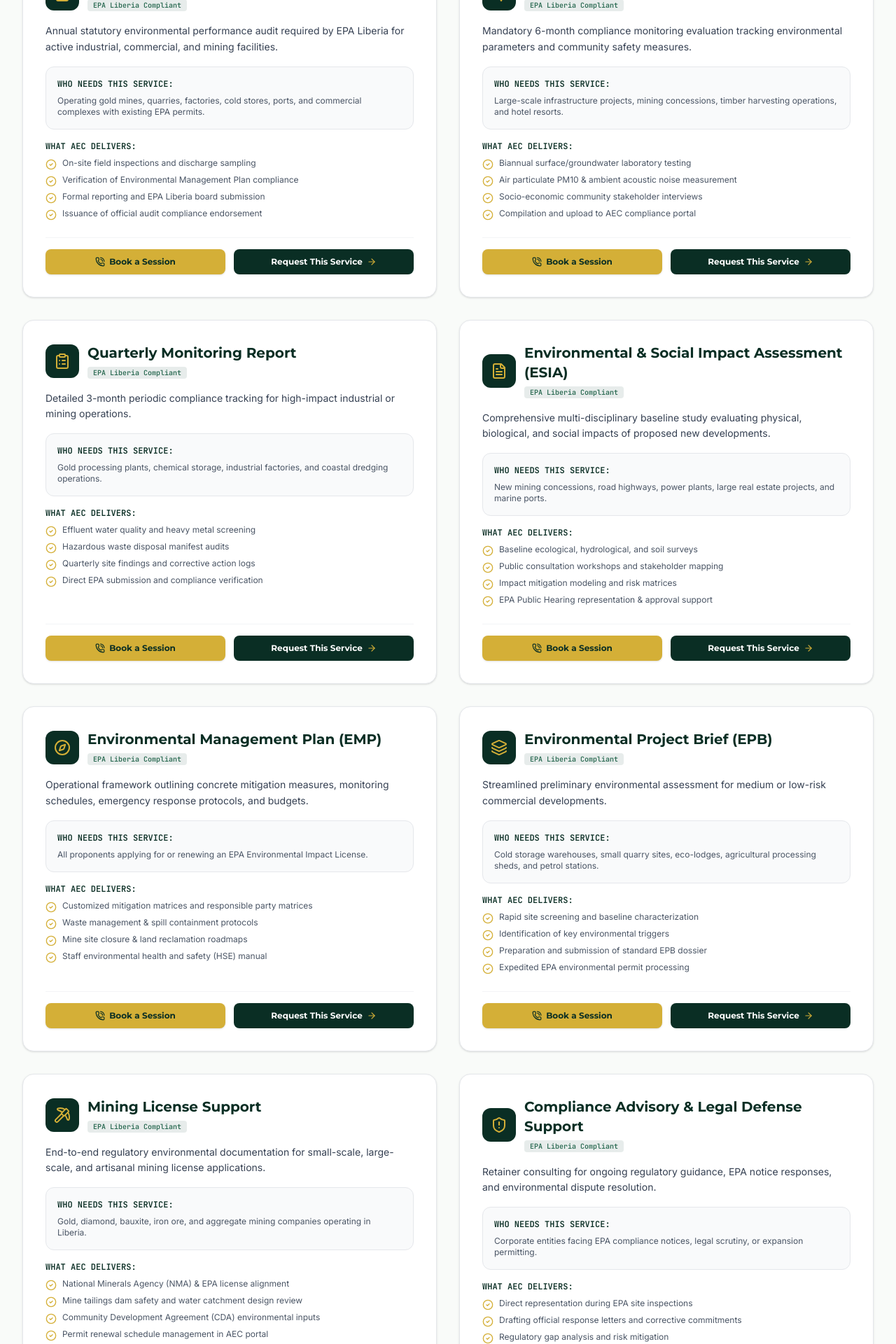
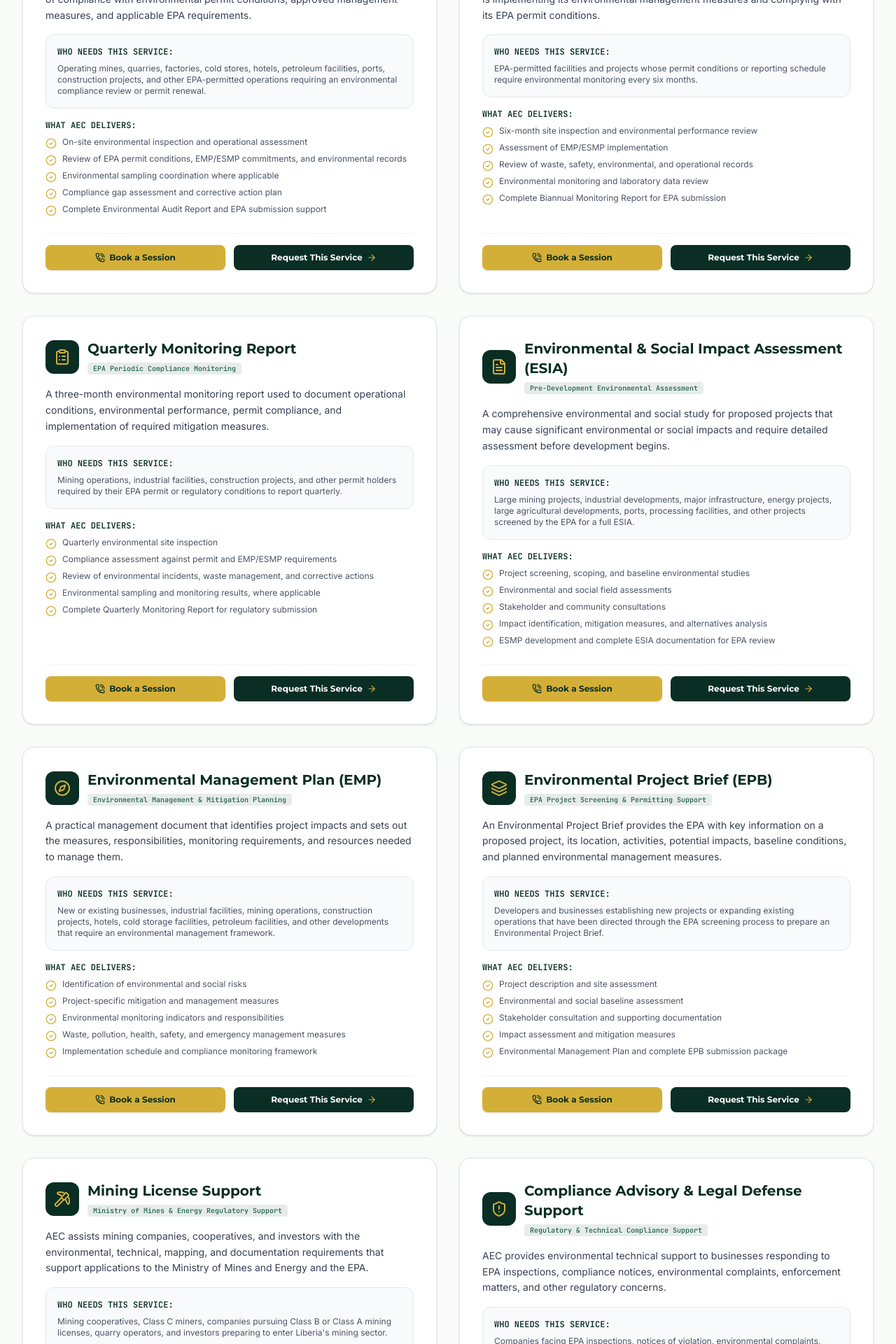
Before and after one commit to davitech02/ANSUMANA-WEBSITE, a React (Vite) app: page /services in a window 1280 px wide. Shown: the part 520-2440 px from the top of the page at 70% size. Built offline with nearby package versions, Linux system fonts and the light colour scheme; no server answers.

Commit message:
All text-corrections done on the pages(home, about, service,book,contact)

```diff
--- a/src/pages/About.tsx
+++ b/src/pages/About.tsx
@@ -122,12 +122,12 @@ export const About: React.FC = () => {
                 <div className="bg-[#0A2E24] text-white p-6 rounded-2xl shadow-md border border-[#D4AF37]/30">
                   <p className="font-heading font-extrabold text-3xl text-[#D4AF37]">85+</p>
                   <p className="text-xs text-gray-300 font-mono mt-1">PROPONENTS SERVED</p>
-                  <p className="text-[11px] text-gray-400 mt-2">Across Montserrado, Nimba, Grand Bassa & Margibi Counties</p>
+                  <p className="text-[11px] text-gray-400 mt-2">Across Liberia</p>
                 </div>
                 <div className="bg-[#1A4A3A] text-white p-6 rounded-2xl shadow-md border border-[#D4AF37]/30">
                   <p className="font-heading font-extrabold text-3xl text-white">120+</p>
                   <p className="text-xs text-[#D4AF37] font-mono mt-1">REPORTS FILED</p>
-                  <p className="text-[11px] text-gray-300 mt-2">EPA Audits, Biannual & Quarterly Reports</p>
+                  <p className="text-[11px] text-gray-300 mt-2">EPA Audits, Biannual & Quarterly Reports, Technical Workplan and Budget, Annual Audits, RAPs, EMPs</p>
                 </div>
                 <div className="bg-[#1A4A3A] text-white p-6 rounded-2xl shadow-md border border-[#D4AF37]/30">
                   <p className="font-heading font-extrabold text-3xl text-white">100%</p>
--- a/src/pages/BookSession.tsx
+++ b/src/pages/BookSession.tsx
@@ -105,7 +105,7 @@ export const BookSession: React.FC = () => {
             Book a Technical Consultation
           </h1>
           <p className="text-gray-300 text-sm sm:text-base max-w-2xl mx-auto leading-relaxed">
-            Schedule a planning call or in-person session with senior AEC environmental consultants to discuss EPA permit requirements, monitoring schedules, and audit preparation.
+            Schedule a planning call or in-person session with senior AEC environmental consultants to discuss what mining or environmental services you need.
           </p>
         </div>
       </section>
--- a/src/pages/Contact.tsx
+++ b/src/pages/Contact.tsx
@@ -91,7 +91,7 @@ export const Contact: React.FC = () => {
             Contact AEC & Request Service
           </h1>
           <p className="text-gray-300 text-sm sm:text-base max-w-2xl mx-auto leading-relaxed">
-            Have questions regarding EPA environmental permit regulations or need an official proposal for an environmental audit? Fill out the form below or reach our Paynesville team directly.
+            Have questions about EPA environmental permit regulations or Mining Licenses, or need an official proposal for an environmental service? Fill out the form below or contact our team directly.
           </p>
         </div>
       </section>
@@ -262,7 +262,7 @@ export const Contact: React.FC = () => {
                         type="tel"
                         value={formData.whatsappNumber}
                         onChange={(e) => setFormData({ ...formData, whatsappNumber: e.target.value })}
-                        placeholder="+231 077 000 000"
+                        placeholder="“+231771111540"
                         className="w-full px-3 py-2 text-xs rounded-lg border border-gray-300 focus:outline-none focus:border-[#D4AF37]"
                       />
                     </div>
--- a/src/pages/Services.tsx
+++ b/src/pages/Services.tsx
@@ -21,151 +21,171 @@ export const Services: React.FC = () => {
     {
       id: 'audit',
       title: 'Environmental Audit Report',
+      subTitle: 'EPA Liberia Compliance Service',
       bookingValue: 'Environmental audit planning session',
       requestValue: 'Environmental Audit Report',
       icon: FileCheck,
-      desc: 'Annual statutory environmental performance audit required by EPA Liberia for active industrial, commercial, and mining facilities.',
-      whoNeeds: 'Operating gold mines, quarries, factories, cold stores, ports, and commercial complexes with existing EPA permits.',
+      desc: 'A detailed assessment of an operating facility or project to determine its level of compliance with environmental permit conditions, approved management measures, and applicable EPA requirements.',
+      whoNeeds: 'Operating mines, quarries, factories, cold stores, hotels, petroleum facilities, ports, construction projects, and other EPA-permitted operations requiring an environmental compliance review or permit renewal.',
       aecSupport: [
-        'On-site field inspections and discharge sampling',
-        'Verification of Environmental Management Plan compliance',
-        'Formal reporting and EPA Liberia board submission',
-        'Issuance of official audit compliance endorsement',
+        'On-site environmental inspection and operational assessment',
+        'Review of EPA permit conditions, EMP/ESMP commitments, and environmental records',
+        'Environmental sampling coordination where applicable',
+        'Compliance gap assessment and corrective action plan',
+        'Complete Environmental Audit Report and EPA submission support',
       ],
     },
     {
       id: 'biannual',
       title: 'Biannual Monitoring Report',
+      subTitle: 'EPA Environmental Compliance Reporting',
       bookingValue: 'Biannual monitoring planning session',
       requestValue: 'Biannual Monitoring Report',
       icon: Activity,
-      desc: 'Mandatory 6-month compliance monitoring evaluation tracking environmental parameters and community safety measures.',
-      whoNeeds: 'Large-scale infrastructure projects, mining concessions, timber harvesting operations, and hotel resorts.',
+      desc: 'A six-month environmental performance report that documents how a project is implementing its environmental management measures and complying with its EPA permit conditions.',
+      whoNeeds: 'EPA-permitted facilities and projects whose permit conditions or reporting schedule require environmental monitoring every six months.',
       aecSupport: [
-        'Biannual surface/groundwater laboratory testing',
-        'Air particulate PM10 & ambient acoustic noise measurement',
-        'Socio-economic community stakeholder interviews',
-        'Compilation and upload to AEC compliance portal',
+        'Six-month site inspection and environmental performance review',
+        'Assessment of EMP/ESMP implementation',
+        'Review of waste, safety, environmental, and operational records',
+        'Environmental monitoring and laboratory data review',
+        'Complete Biannual Monitoring Report for EPA submission',
       ],
     },
     {
       id: 'quarterly',
       title: 'Quarterly Monitoring Report',
+      subTitle: 'EPA Periodic Compliance Monitoring',
       bookingValue: 'Quarterly monitoring planning session',
       requestValue: 'Quarterly Monitoring Report',
       icon: ClipboardList,
-      desc: 'Detailed 3-month periodic compliance tracking for high-impact industrial or mining operations.',
-      whoNeeds: 'Gold processing plants, chemical storage, industrial factories, and coastal dredging operations.',
+      desc: 'A three-month environmental monitoring report used to document operational conditions, environmental performance, permit compliance, and implementation of required mitigation measures.',
+      whoNeeds: 'Mining operations, industrial facilities, construction projects, and other permit holders required by their EPA permit or regulatory conditions to report quarterly.',
       aecSupport: [
-        'Effluent water quality and heavy metal screening',
-        'Hazardous waste disposal manifest audits',
-        'Quarterly site findings and corrective action logs',
-        'Direct EPA submission and compliance verification',
+        'Quarterly environmental site inspection',
+        'Compliance assessment against permit and EMP/ESMP requirements',
+        'Review of environmental incidents, waste management, and corrective actions',
+        'Environmental sampling and monitoring results, where applicable',
+        'Complete Quarterly Monitoring Report for regulatory submission',
       ],
     },
     {
       id: 'esia',
       title: 'Environmental & Social Impact Assessment (ESIA)',
+      subTitle: 'Pre-Development Environmental Assessment',
       bookingValue: 'ESIA/EMP/EPB consultation',
       requestValue: 'Environmental and Social Impact Assessment',
       icon: FileText,
-      desc: 'Comprehensive multi-disciplinary baseline study evaluating physical, biological, and social impacts of proposed new developments.',
-      whoNeeds: 'New mining concessions, road highways, power plants, large real estate projects, and marine ports.',
+      desc: 'A comprehensive environmental and social study for proposed projects that may cause significant environmental or social impacts and require detailed assessment before development begins.',
+      whoNeeds: 'Large mining projects, industrial developments, major infrastructure, energy projects, large agricultural developments, ports, processing facilities, and other projects screened by the EPA for a full ESIA.',
       aecSupport: [
-        'Baseline ecological, hydrological, and soil surveys',
-        'Public consultation workshops and stakeholder mapping',
-        'Impact mitigation modeling and risk matrices',
-        'EPA Public Hearing representation & approval support',
+        'Project screening, scoping, and baseline environmental studies',
+        'Environmental and social field assessments',
+        'Stakeholder and community consultations',
+        'Impact identification, mitigation measures, and alternatives analysis',
+        'ESMP development and complete ESIA documentation for EPA review',
       ],
     },
     {
       id: 'emp',
       title: 'Environmental Management Plan (EMP)',
+      subTitle: 'Environmental Management & Mitigation Planning',
       bookingValue: 'ESIA/EMP/EPB consultation',
       requestValue: 'Environmental Management Plan',
       icon: Compass,
-      desc: 'Operational framework outlining concrete mitigation measures, monitoring schedules, emergency response protocols, and budgets.',
-      whoNeeds: 'All proponents applying for or renewing an EPA Environmental Impact License.',
+      desc: 'A practical management document that identifies project impacts and sets out the measures, responsibilities, monitoring requirements, and resources needed to manage them.',
+      whoNeeds: 'New or existing businesses, industrial facilities, mining operations, construction projects, hotels, cold storage facilities, petroleum facilities, and other developments that require an environmental management framework.',
       aecSupport: [
-        'Customized mitigation matrices and responsible party matrices',
-        'Waste management & spill containment protocols',
-        'Mine site closure & land reclamation roadmaps',
-        'Staff environmental health and safety (HSE) manual',
+        'Identification of environmental and social risks',
+        'Project-specific mitigation and management measures',
+        'Environmental monitoring indicators and responsibilities',
+        'Waste, pollution, health, safety, and emergency management measures',
+        'Implementation schedule and compliance monitoring framework',
       ],
     },
     {
       id: 'epb',
       title: 'Environmental Project Brief (EPB)',
+      subTitle: 'EPA Project Screening & Permitting Support',
       bookingValue: 'ESIA/EMP/EPB consultation',
       requestValue: 'Environmental Project Brief',
       icon: Layers,
-      desc: 'Streamlined preliminary environmental assessment for medium or low-risk commercial developments.',
-      whoNeeds: 'Cold storage warehouses, small quarry sites, eco-lodges, agricultural processing sheds, and petrol stations.',
+      desc: 'An Environmental Project Brief provides the EPA with key information on a proposed project, its location, activities, potential impacts, baseline conditions, and planned environmental management measures.',
+      whoNeeds: 'Developers and businesses establishing new projects or expanding existing operations that have been directed through the EPA screening process to prepare an Environmental Project Brief.',
       aecSupport: [
-        'Rapid site screening and baseline characterization',
-        'Identification of key environmental triggers',
-        'Preparation and submission of standard EPB dossier',
-        'Expedited EPA environmental permit processing',
+        'Project description and site assessment',
+        'Environmental and social baseline assessment',
+        'Stakeholder consultation and supporting documentation',
+        'Impact assessment and mitigation measures',
+        'Environmental Management Plan and complete EPB submission package',
       ],
     },
     {
       id: 'mining',
       title: 'Mining License Support',
+      subTitle: 'Ministry of Mines & Energy Regulatory Support',
       bookingValue: 'Mining license support session',
       requestValue: 'Mining license support',
       icon: Pickaxe,
-      desc: 'End-to-end regulatory environmental documentation for small-scale, large-scale, and artisanal mining license applications.',
-      whoNeeds: 'Gold, diamond, bauxite, iron ore, and aggregate mining companies operating in Liberia.',
+      desc: 'AEC assists mining companies, cooperatives, and investors with the environmental, technical, mapping, and documentation requirements that support applications to the Ministry of Mines and Energy and the EPA.',
+      whoNeeds: 'Mining cooperatives, Class C miners, companies pursuing Class B or Class A mining licenses, quarry operators, and investors preparing to enter Liberia\'s mining sector.',
       aecSupport: [
-        'National Minerals Agency (NMA) & EPA license alignment',
-        'Mine tailings dam safety and water catchment design review',
-        'Community Development Agreement (CDA) environmental inputs',
-        'Permit renewal schedule management in AEC portal',
+        'Mining license application documentation support',
+        'Site coordinates, GIS maps, and production-area documentation',
+        'Work plan and environmental documentation support',
+        'EPA environmental permitting coordination',
+        'Compliance follow-up with applicable mining and environmental requirements',
       ],
     },
     {
       id: 'advisory',
       title: 'Compliance Advisory & Legal Defense Support',
+      subTitle: 'Regulatory & Technical Compliance Support',
       bookingValue: 'Compliance review session',
       requestValue: 'Compliance advisory',
       icon: ShieldAlert,
-      desc: 'Retainer consulting for ongoing regulatory guidance, EPA notice responses, and environmental dispute resolution.',
-      whoNeeds: 'Corporate entities facing EPA compliance notices, legal scrutiny, or expansion permitting.',
+      desc: 'AEC provides environmental technical support to businesses responding to EPA inspections, compliance notices, environmental complaints, enforcement matters, and other regulatory concerns.',
+      whoNeeds: 'Companies facing EPA inspections, notices of violation, environmental complaints, permit disputes, compliance investigations, penalties, or regulatory proceedings.',
       aecSupport: [
-        'Direct representation during EPA site inspections',
-        'Drafting official response letters and corrective commitments',
-        'Regulatory gap analysis and risk mitigation',
-        'Corporate ESG & international compliance alignment',
+        'Technical review of inspection findings and alleged non-compliance',
+        'Environmental records and evidence assessment',
+        'Corrective action and compliance response preparation',
+        'Technical reports and supporting environmental evidence',
+        'Environmental technical support to management and licensed legal counsel during regulatory matters',
       ],
     },
     {
       id: 'monitoring',
       title: 'Environmental Field Monitoring (Water, Air, Noise)',
+      subTitle: 'Water • Air • Noise • Soil Monitoring',
       bookingValue: 'Site visit planning call',
       requestValue: 'Environmental monitoring',
       icon: Activity,
-      desc: 'Certified scientific sampling and laboratory analysis using calibrated field testing instruments.',
-      whoNeeds: 'Any facility requiring independent environmental laboratory proof of compliance.',
+      desc: 'AEC coordinates environmental field monitoring with qualified analytical laboratories to provide reliable environmental data for permitting, audits, monitoring reports, baseline studies, and compliance assessments.',
+      whoNeeds: 'Mining companies, factories, petroleum facilities, construction projects, hotels, cold stores, processing plants, agricultural operations, and other facilities requiring environmental monitoring data.',
       aecSupport: [
-        'In-situ pH, turbidity, dissolved oxygen, and heavy metal testing',
-        'Sound level acoustic decibel monitoring',
-        'Dust deposition and gas emission screening',
-        'Chain-of-custody laboratory certificates',
+        'Surface water, groundwater, and wastewater sampling',
+        'Ambient air quality and emission monitoring coordination',
+        'Environmental and occupational noise monitoring',
+        'Soil and sediment sampling',
+        'Laboratory analysis coordination, results interpretation, and integration into environmental reports',
       ],
     },
     {
       id: 'corrective',
       title: 'Corrective Action Tracking & Evidence Review',
+      subTitle: 'Post-Inspection Compliance Management',
       bookingValue: 'Corrective action support session',
       requestValue: 'Corrective action tracking',
       icon: Award,
-      desc: 'Digital finding management and evidence verification system ensuring non-compliance issues are fixed rapidly.',
-      whoNeeds: 'All AEC managed proponents seeking seamless audit verification and clean regulatory records.',
+      desc: 'AEC helps clients document, track, and close environmental findings identified during audits, EPA inspections, monitoring exercises, internal reviews, or other compliance assessments.',
+      whoNeeds: 'Companies with outstanding EPA observations, audit findings, permit conditions, inspection findings, environmental incidents, or corrective actions requiring documented closure.',
       aecSupport: [
-        'Detailed finding classification (Compliant, Observation, Minor, Major)',
-        'Deadline setting and responsible party assignments',
+        'Corrective action register and compliance tracking',
+        'Review of photographs, receipts, records, laboratory results, and other evidence',
         'Evidence photo & document review by AEC lead engineer',
-        'Official verification certificate issuance',
+        'Preparation of close-out evidence and regulatory response documentation',
+        'Verification of completed environmental corrective measures',
       ],
     },
   ];
@@ -188,9 +208,9 @@ export const Services: React.FC = () => {
           <h1 className="font-heading font-extrabold text-3xl sm:text-5xl text-white">
             Comprehensive Environmental Services
           </h1>
-          <p className="text-gray-300 text-sm sm:text-base max-w-3xl mx-auto leading-relaxed">
+          {/* <p className="text-gray-300 text-sm sm:text-base max-w-3xl mx-auto leading-relaxed">
             From initial Environmental Impact Assessments to annual statutory EPA audits and real-time digital monitoring, explore our full spectrum of specialized consulting offerings in Liberia.
-          </p>
+          </p> */}
         </div>
       </section>
 
@@ -215,7 +235,7 @@ export const Services: React.FC = () => {
                         {service.title}
                       </h3>
                       <span className="text-[10px] font-mono text-[#2A6A52] bg-[#1A4A3A]/10 px-2 py-0.5 rounded font-semibold">
-                        EPA Liberia Compliant
+                        {service.subTitle}
                       </span>
                     </div>
                   </div>
@@ -269,7 +289,7 @@ export const Services: React.FC = () => {
       {/* FINAL CONSULTATION BANNER */}
       <section className="bg-[#0A2E24] text-white py-12 text-center">
         <div className="max-w-4xl mx-auto px-4 space-y-4">
-          <h2 className="font-heading font-bold text-2xl sm:text-3xl">Not Sure Which Permit or Assessment You Need?</h2>
+          <h2 className="font-heading font-bold text-2xl sm:text-3xl">Not Sure Which Service You Need?</h2>
           <p className="text-gray-300 text-sm">Our EPA advisory specialists will review your project parameters and map out your regulatory compliance roadmap.</p>
           <div className="pt-2">
             <Link
```
Also changed, not shown: src/pages/Home.tsx (+5 -5 lines).
